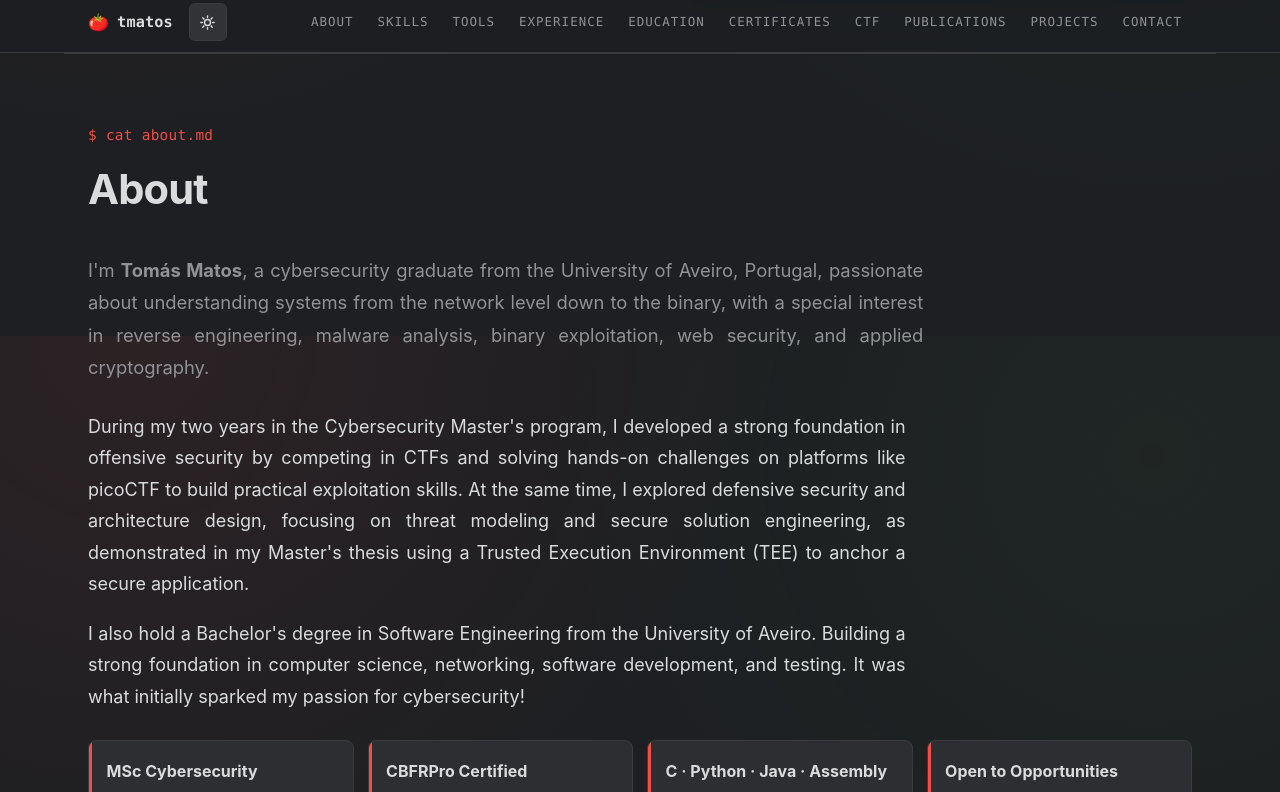
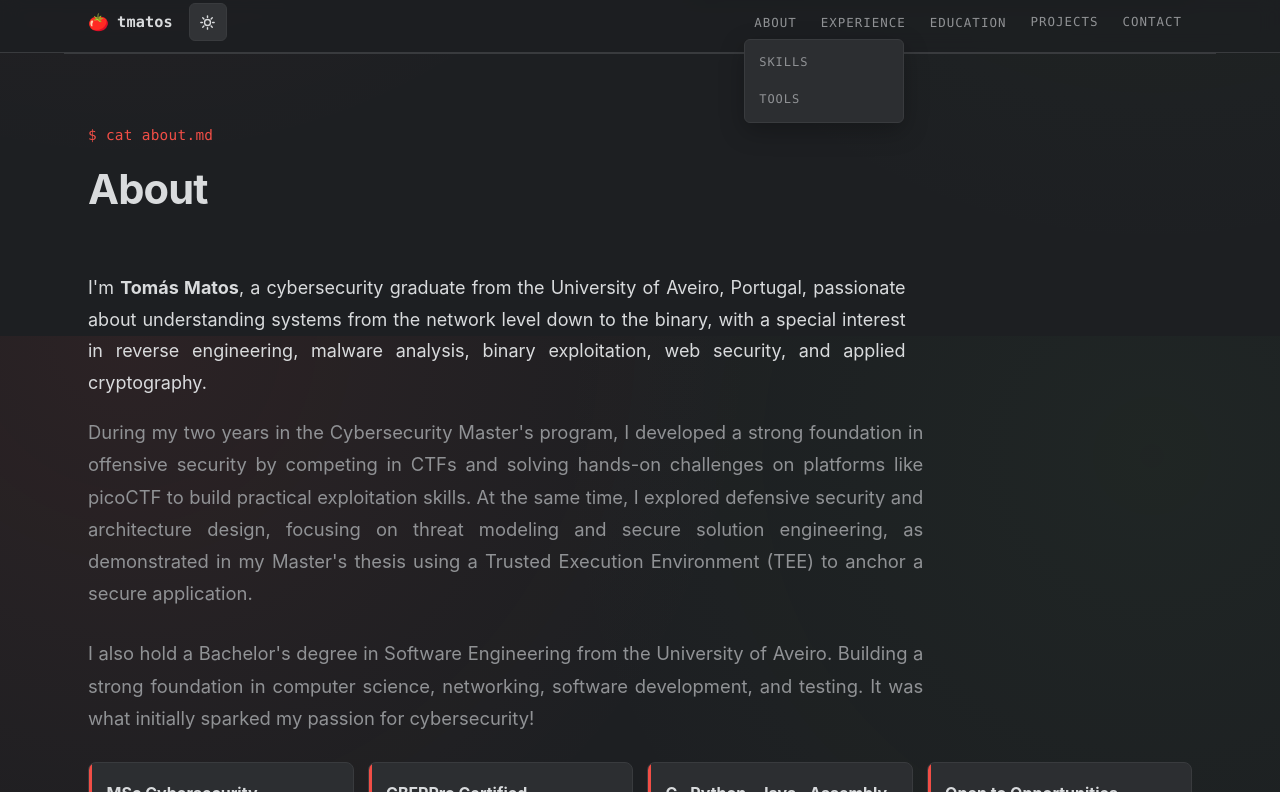
Before and after one commit to tomasmatos2003/tomasmatos2003.github.io, a plain HTML site: page index.html in a window 1280 px wide. Both pictures are taken after a click on the link "ABOUT". Shown: the part 464-1256 px from the top of the page. Drawn offline with Linux system fonts and the light colour scheme; a web font is replaced by a local one.

Commit message:
nav done

```diff
--- a/assets/css/style.css
+++ b/assets/css/style.css
@@ -453,3 +453,62 @@ body { transition: background-color .2s ease, color .2s ease; }
   background:   oklch(0.62 0.14 145);
   color:        #0e0e10; /* or var(--background) if you have it */
 }
+
+
+
+/* Dropdown base */
+.nav__dropdown { position: relative; }
+
+.nav__dropdown-menu {
+  display: none;
+  position: absolute;
+  top: 100%;
+  left: 0;
+  min-width: 160px;
+  background: var(--card);
+  border: 1px solid var(--border);
+  border-radius: var(--radius-md);
+  padding: 4px 0;
+  z-index: 100;
+  box-shadow: 0 8px 24px oklch(0 0 0 / 0.25);
+}
+
+.nav__dropdown-menu a {
+  display: block;
+  padding: 8px 14px;
+  font-family: var(--font-mono);
+  font-size: 0.75rem;
+  letter-spacing: .08em;
+  color: var(--muted-foreground);
+  border-radius: 0;
+}
+
+.nav__dropdown-menu a:hover {
+  color: var(--foreground);
+  background: var(--secondary);
+}
+
+/* Desktop: hover to open */
+/* @media (min-width: 641px) {
+  .nav__dropdown:hover .nav__dropdown-menu { display: block; }
+} */
+.nav__dropdown.open .nav__dropdown-menu { display: block; }
+
+/* Mobile: toggle class to open */
+@media (max-width: 640px) {
+  .nav__dropdown-menu {
+    position: static;
+    box-shadow: none;
+    border: none;
+    border-radius: 0;
+    background: var(--secondary);
+    padding: 0;
+  }
+
+  .nav__dropdown.open .nav__dropdown-menu { display: block; }
+
+  .nav__dropdown-menu a {
+    padding: 12px 2.5rem; /* indent sub-links */
+    border-top: 1px solid var(--border);
+  }
+}
--- a/assets/js/main.js
+++ b/assets/js/main.js
@@ -6,7 +6,7 @@
   var y = document.getElementById("year");
   if (y) y.textContent = new Date().getFullYear();
 
-  // Mobile nav toggle
+// Mobile nav toggle
   var toggle = document.getElementById("navToggle");
   var links = document.getElementById("navLinks");
 
@@ -16,15 +16,27 @@
       toggle.setAttribute("aria-expanded", open ? "true" : "false");
     });
 
-    // Close the menu after tapping a link (mobile)
+    // Close only on leaf links (not dropdown toggles)
     links.addEventListener("click", function (e) {
-      if (e.target.tagName === "A") {
-        links.classList.remove("open");
-        toggle.setAttribute("aria-expanded", "false");
+      var a = e.target.closest("a");
+      if (!a) return;
+
+      if (a.classList.contains("nav__dropdown-toggle")) {
+        var parent = a.closest(".nav__dropdown");
+        var wasOpen = parent.classList.contains("open");
+        links.querySelectorAll(".nav__dropdown").forEach(function (d) {
+          d.classList.remove("open");
+        });
+        if (!wasOpen) parent.classList.add("open");
+        // no preventDefault — let the href="#about" navigate normally
+        return;
       }
+
+      // Real link — close the whole nav (mobile)
+      links.classList.remove("open");
+      toggle.setAttribute("aria-expanded", "false");
     });
   }
-
   // Theme toggle (dark is the default; choice persists)
   var themeBtn = document.getElementById("themeToggle");
   var root = document.documentElement;
--- a/index.html
+++ b/index.html
@@ -53,22 +53,31 @@
           <span></span><span></span><span></span>
         </button>
       </div>
-
     <nav class="nav__links" id="navLinks">
-        <a href="#about">ABOUT</a>
+      <div class="nav__dropdown">
+        <a href="#about" class="nav__dropdown-toggle">ABOUT</a>
+        <div class="nav__dropdown-menu">
+          <!-- <a href="#skills">ABOUT</a> -->
           <a href="#skills">SKILLS</a>
           <a href="#tools">TOOLS</a>
-        <a href="#experience">EXPERIENCE</a>
-        <a href="#education">EDUCATION</a>
-        <a href="#certificates">CERTIFICATES</a>
+        </div>
+      </div>
+      <div class="nav__dropdown">
+        <a href="#experience" class="nav__dropdown-toggle">EXPERIENCE</a>
+        <div class="nav__dropdown-menu">
           <a href="#ctf">CTF</a>
           <a href="#publications">PUBLICATIONS</a>
-        <!-- <a href="#projects">PROJECTS</a> -->
+        </div>
+      </div>
+      <div class="nav__dropdown">
+        <a href="#education" class="nav__dropdown-toggle">EDUCATION</a>
+        <div class="nav__dropdown-menu">
+          <a href="#certificates">CERTIFICATES</a>
+        </div>
+      </div>
       <a href="/projects/">PROJECTS</a>
-
       <a href="#contact">CONTACT</a>
     </nav>
-
     </div>
   </header>
 
@@ -112,15 +121,15 @@
     <h2 class="section__title">About</h2>
   </div>
   <div class="section__body about">
-<p class="section__lead">
+<p >
   I'm <strong>Tomás Matos</strong>, a cybersecurity graduate from the University of Aveiro, Portugal, passionate about understanding systems from the network level down to the binary, with a special interest in reverse engineering, malware analysis, binary exploitation, web security, and applied cryptography.
 </p>
 
-<p>
+<p class="section__lead">
   During my two years in the Cybersecurity Master's program, I developed a strong foundation in offensive security by competing in CTFs and solving hands-on challenges on platforms like picoCTF to build practical exploitation skills. At the same time, I explored defensive security and architecture design, focusing on threat modeling and secure solution engineering, as demonstrated in my Master's thesis using a Trusted Execution Environment (TEE) to anchor a secure application.
 </p>
 
-<p>
+<p class="section__lead">
 I also hold a Bachelor's degree in Software Engineering from the University of Aveiro. Building a strong foundation in computer science, networking, software development, and testing. It was what initially sparked my passion for cybersecurity!</p>
 
     <!-- <p>
```
Also changed, not shown: projects/index.html (+19 -4 lines). Lines whose indentation alone changed are shown as unchanged.
